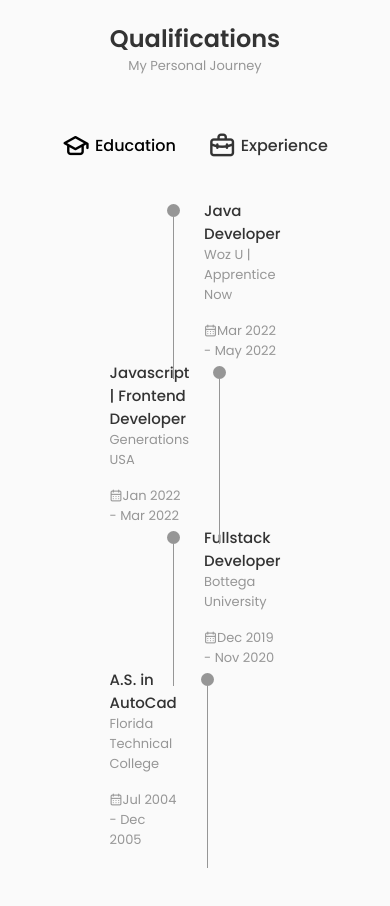
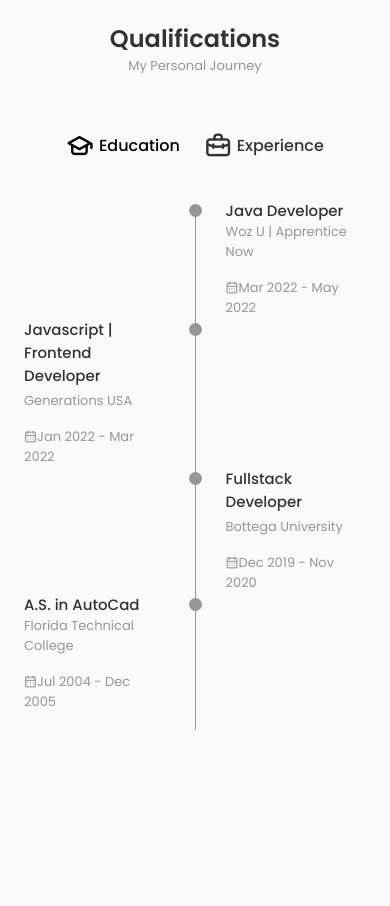
Before and after one commit to LinerFox/linerfox.github.io, a React (Create React App) app: page / in a window 390 px wide. Shown: the part 2980-3886 px from the top of the page. After the commit the page ends 3804 px from the top, so only its background shows below. Built offline with nearby package versions, Linux system fonts and the light colour scheme.

Commit message:
Finished Qualifications Section w/Responsive added

```diff
--- a/src/components/Qualifications/Qualifications.css
+++ b/src/components/Qualifications/Qualifications.css
@@ -100,12 +100,30 @@
 
 /* ====== MD DEVICES ====== */
 @media screen and (max-width: 992px) {
+  .qualification__container {
+    margin-left: auto;
+    margin-right: auto;
+  }
 }
 @media screen and (max-width: 768px) {
+  .qualification__container {
+    margin-left: var(--mb-1-5);
+    margin-right: var(--mb-1-5);
+  }
 }
 @media screen and (max-width: 576px) {
+  .qualification__sections {
+    grid-template-columns: initial;
+  }
+
+  .qualification__button {
+    margin: 0 var(--mb-0-75);
+  }
 }
 
 /* ====== SM DEVICES ====== */
 @media screen and (max-width: 350px) {
+  .qualification__data {
+    gap: 0.5rem;
+  }
 }
```
